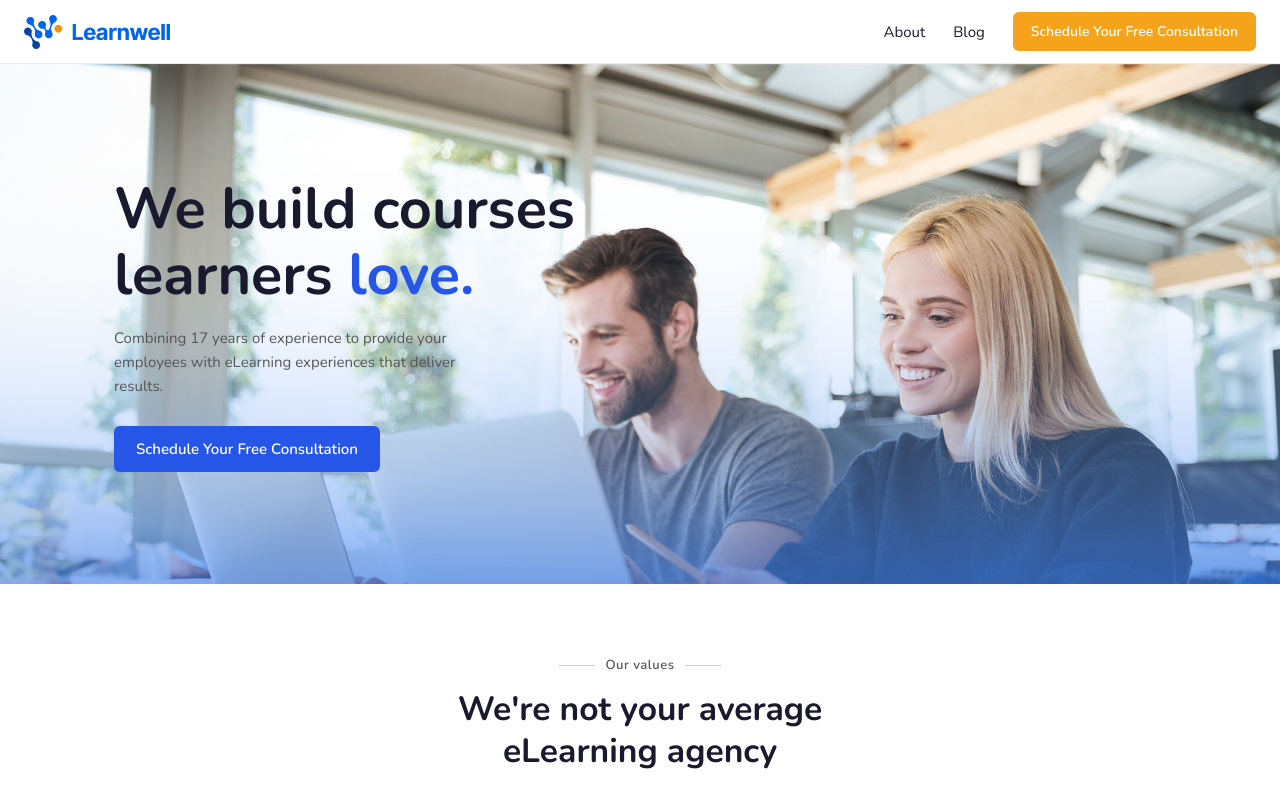
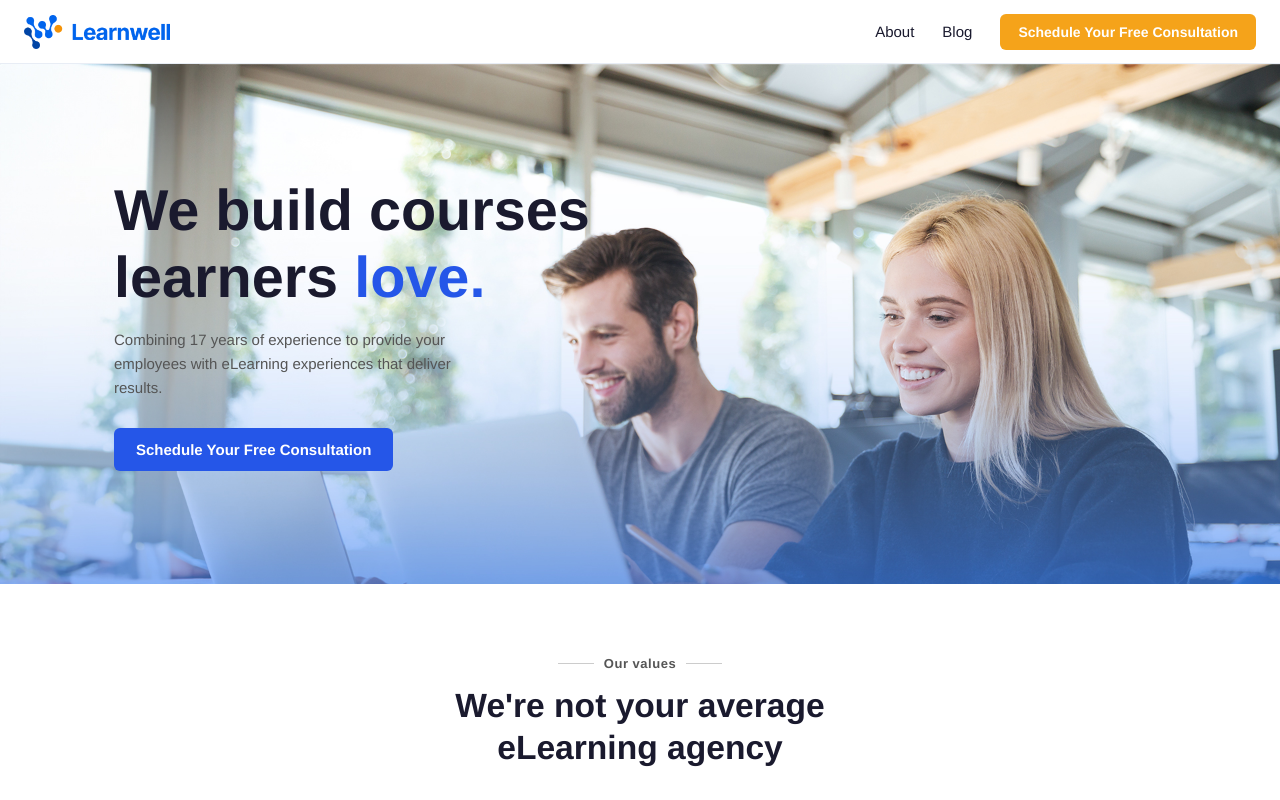
Before and after one commit to learnwell-courses/learnwell-courses.github.io, a plain HTML site: page index.html in a window 1280 px wide. Shown: the top 800 px of the page. Drawn offline with Linux system fonts and the light colour scheme; a web font is replaced by a local one.

Commit message:
Revert to Acumin Pro, use exact tool icons

```diff
--- a/index.html
+++ b/index.html
@@ -6,21 +6,7 @@
   <title>Learnwell — Courses your learners love</title>
   <link rel="icon" href="Learnwell_Logo.png" />
   <style>
-    @font-face {
-  font-family: "Nunito";
-  src: url("fonts/nunito-400.woff2") format("woff2");
-  font-weight: 400; font-style: normal; font-display: swap;
-}
-@font-face {
-  font-family: "Nunito";
-  src: url("fonts/nunito-600.woff2") format("woff2");
-  font-weight: 600; font-style: normal; font-display: swap;
-}
-@font-face {
-  font-family: "Nunito";
-  src: url("fonts/nunito-700.woff2") format("woff2");
-  font-weight: 700; font-style: normal; font-display: swap;
-}
+    @import url("https://use.typekit.net/nzx3kfk.css");
     *, *::before, *::after { margin: 0; padding: 0; box-sizing: border-box; }
     :root {
       --blue: #2556E8;
@@ -33,7 +19,7 @@
       --max: 1100px;
     }
     html { scroll-behavior: smooth; }
-    body { font-family: "Nunito", "Helvetica Neue", Arial, sans-serif; color: var(--text); background: var(--white); }
+    body { font-family: "acumin-pro", "Helvetica Neue", Arial, sans-serif; color: var(--text); background: var(--white); }
 
     /* ── NAV ── */
     nav {
```
